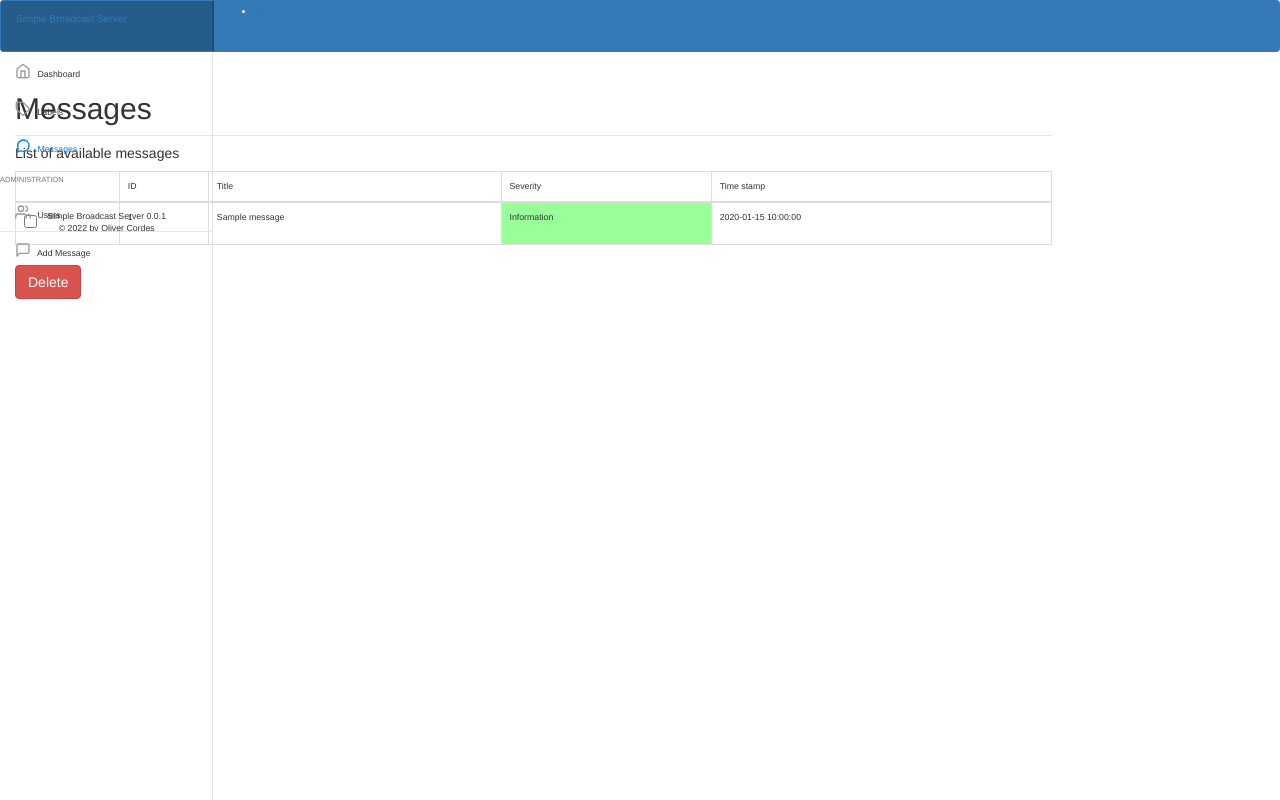
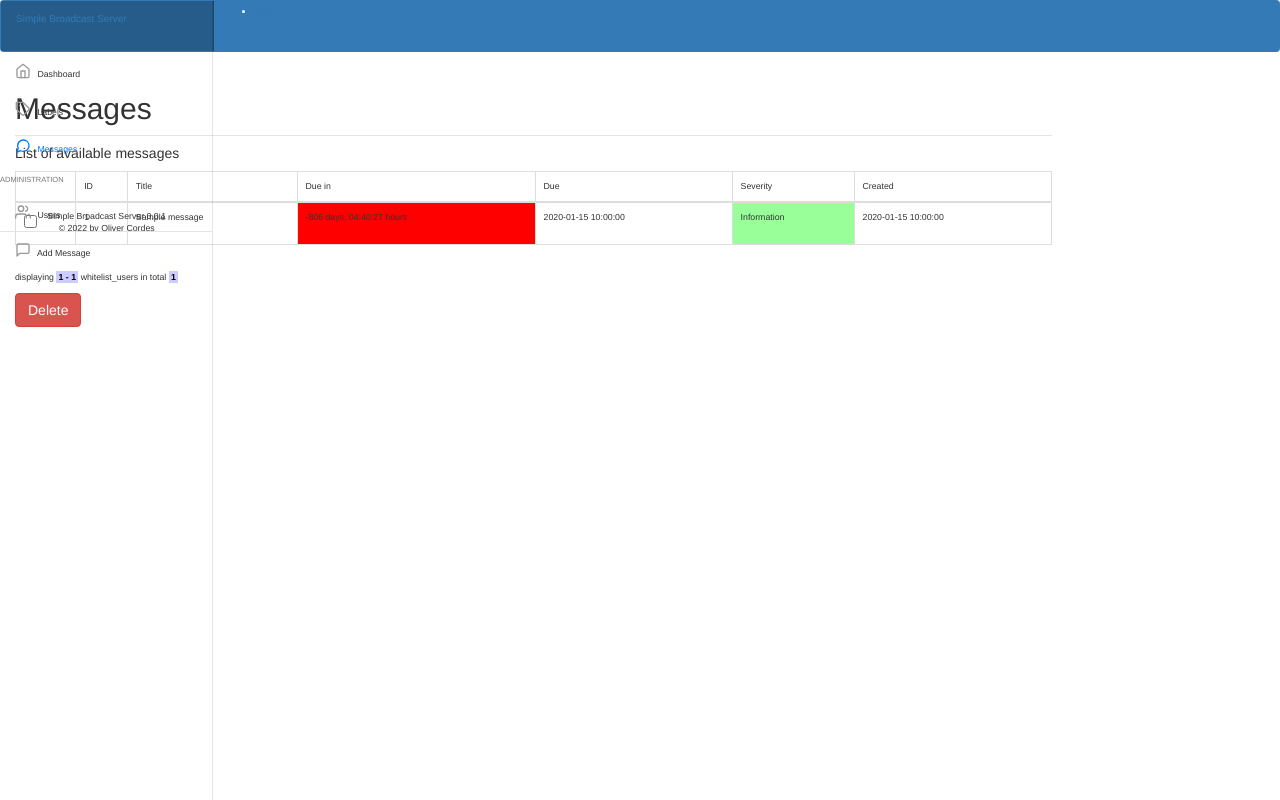
Before and after one commit to ocordes/simple-broadcast-server, a Flask app: page /messages in a window 1280 px wide. Run offline with Flask 2, Linux system fonts and the light colour scheme; a user stored in the database is signed in; tables that the repository leaves empty hold one stand-in row (values such as "Sample post"); parts of the project's set-up code (start-up, migrations or seed data) failed here and were passed over; some libraries are stand-ins or nearby versions.

Commit message:
- work on messages

```diff
--- a/src/app/main/routes.py
+++ b/src/app/main/routes.py
@@ -5,7 +5,7 @@
 ~~~~~~~~~~~~~~~~~~
 
 written by : Oliver Cordes 2022-03-29
-changed by : Oliver Cordes 2022-04-01
+changed by : Oliver Cordes 2022-04-04
 
 """
 
@@ -106,20 +106,49 @@
                            )
 
 
-@bp.route('/messages', methods=['GET'])
+@bp.route('/messages', methods=['GET', 'POST'])
 @login_required
 def show_messages():
+    # analyse the request
+    search = False
+    q = request.args.get('q')
+    if q:
+        search = True
+    page     = request.args.get(get_page_parameter(), type=int, default=1)
+
+    print('page:', page)
 
     dform = DeleteMessageForm()
 
     if dform.validate_on_submit():
         print('remove pressed')
+        # get a list of selected items
+        selected_messages = request.form.getlist("remove_group")
+        print(selected_messages)
 
-    messages = Message.query.all()
+        for id in selected_messages:
+            msg = Message.query.get(int(id))
+            db.session.delete(msg)
+            db.session.commit()
+
+        return redirect(url_for('main.show_messages'))
+
+    max_messages = Message.query.count()
+
+    pagination = Pagination(page=page, total=max_messages,
+                            per_page=10,
+                            css_framework='bootstrap4',
+                            href=url_for('main.show_messages') +
+                            '?page={}',
+                            display_msg='(Displaying <b>{start}-{end}</b> of <b>{total}</b> Messages)',
+                            search=search, record_name='whitelist_users')
+
+    messages = Message.query.order_by(Message.valid).paginate(page, pagination.per_page, error_out=False).items
 
     return render_template('main/messages.html',
                             title='Messages',
                             dform=dform,
+                            pagination=pagination,
                             messages=messages
                            )
 
--- a/src/app/models.py
+++ b/src/app/models.py
@@ -143,3 +143,29 @@
 
     def get_sev_color(self):
         return sev_colors[self.severity]
+
+    def get_days(self):
+        delta = (self.valid-datetime.now()).total_seconds()
+
+        sign = delta < 0 and '-' or ''
+
+        delta = abs(delta)
+        days, delta = divmod(delta,86400)
+        hours, delta = divmod(delta, 3600)
+        mins, seconds = divmod(delta, 60)
+
+        return f'{sign}{int(days)} days, {int(hours):02d}:{int(mins):02d}:{int(seconds):02d} hours'
+
+    def get_days_color(self):
+        delta = (self.valid-datetime.now()).total_seconds()
+
+        if delta < 0:
+            return 'red'
+
+        if delta < 86400:
+            return '#fab778'
+
+        if delta < 86400*7:
+            return '#eaffaf'
+
+        return 'white'
--- a/src/app/templates/main/labels.html
+++ b/src/app/templates/main/labels.html
@@ -16,7 +16,7 @@
         <form id="rolesformdelete" class="form-horizontal mb-5" role="form" method="post" action="">
             {{dform.hidden_tag()}}
             <div class="table-responsive col-6">
-                <table class="table table-bordered">
+                <table class="table table-sm table-bordered">
                     <thead>
                         <td></td>
                         <td>ID</td>
--- a/src/app/templates/main/messages.html
+++ b/src/app/templates/main/messages.html
@@ -15,14 +15,17 @@
     <div class="card-body">
         <form id="rolesformdelete" class="form-horizontal mb-5" role="form" method="post" action="">
             {{dform.hidden_tag()}}
-            <div class="table-responsive col-6">
-                <table class="table table-bordered">
+            <div class="table-responsive">
+                {{ pagination.links }}
+                <table class="table table-sm table-bordered">
                     <thead>
                         <td></td>
                         <td>ID</td>
                         <td>Title</td>
+                        <td>Due in</td>
+                        <td>Due</td>
                         <td>Severity</td>
-                        <td>Time stamp</td>
+                        <td>Created</td>
                     </thead>
                     {% for msg in messages %}
                     <tr>
@@ -33,12 +36,16 @@
                         </td>
                         <td>{{msg.id}}</td>
                         <td>{{msg.title}}</td>
+                        <td style="background-color: {{msg.get_days_color()}}">{{msg.get_days()}}</td>
+                        <td>{{msg.valid}}</td>
                         <!-- <td style="background-color: #eaffaf;" >{{msg.get_severity_name()}}</td>-->
                         <td style="background-color: {{msg.get_sev_color()}}">{{msg.get_severity_name()}}</td>
                         <td>{{msg.timestamp.strftime('%Y-%m-%d %H:%M:%S')}}</td>
                     </tr>
                     {% endfor %}
                 </table>
+                {{ pagination.info }}
+                {{ pagination.links }}
             </div>
             {{ dform.remove(onclick="return (ask_for_deletion())", class_="btn btn-danger") }}
         </form>
```
Also changed, not shown: 3 other files.
